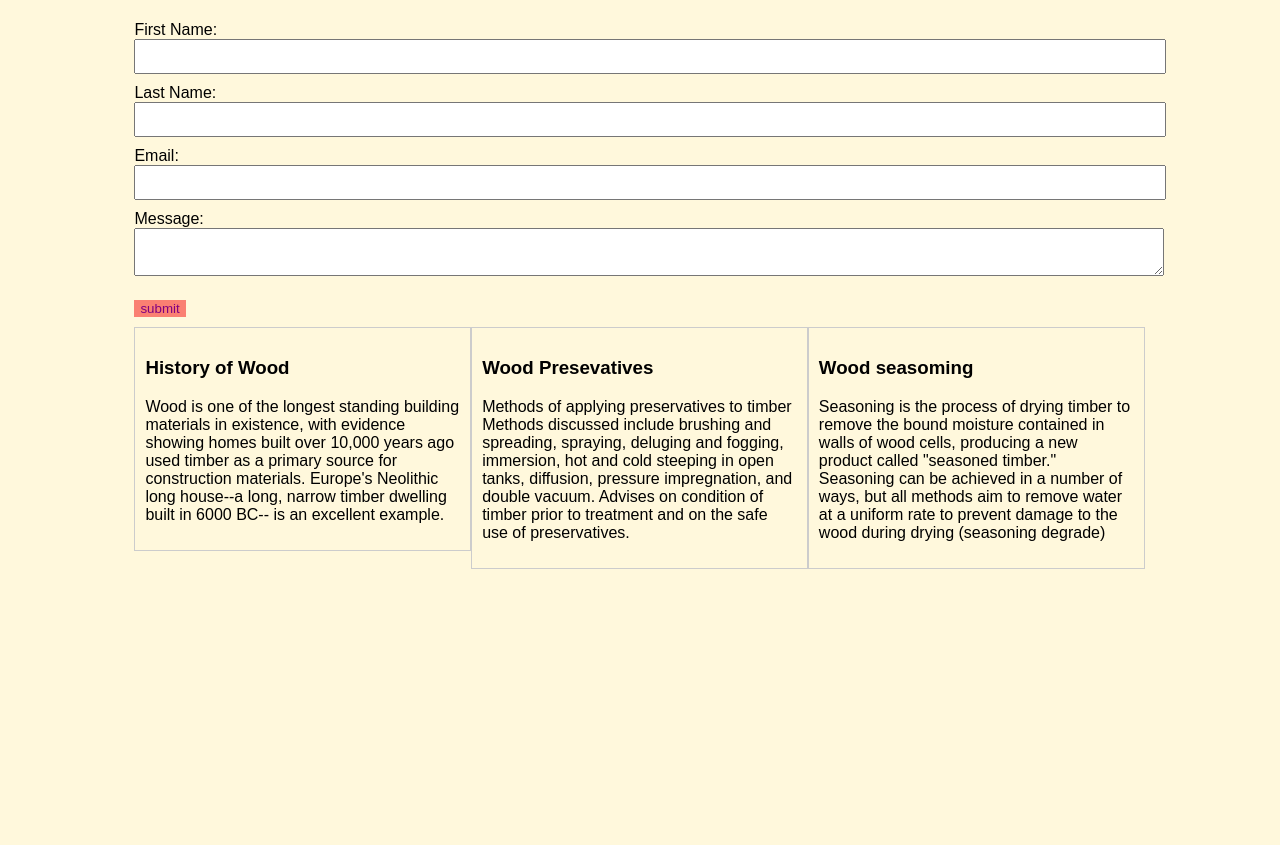
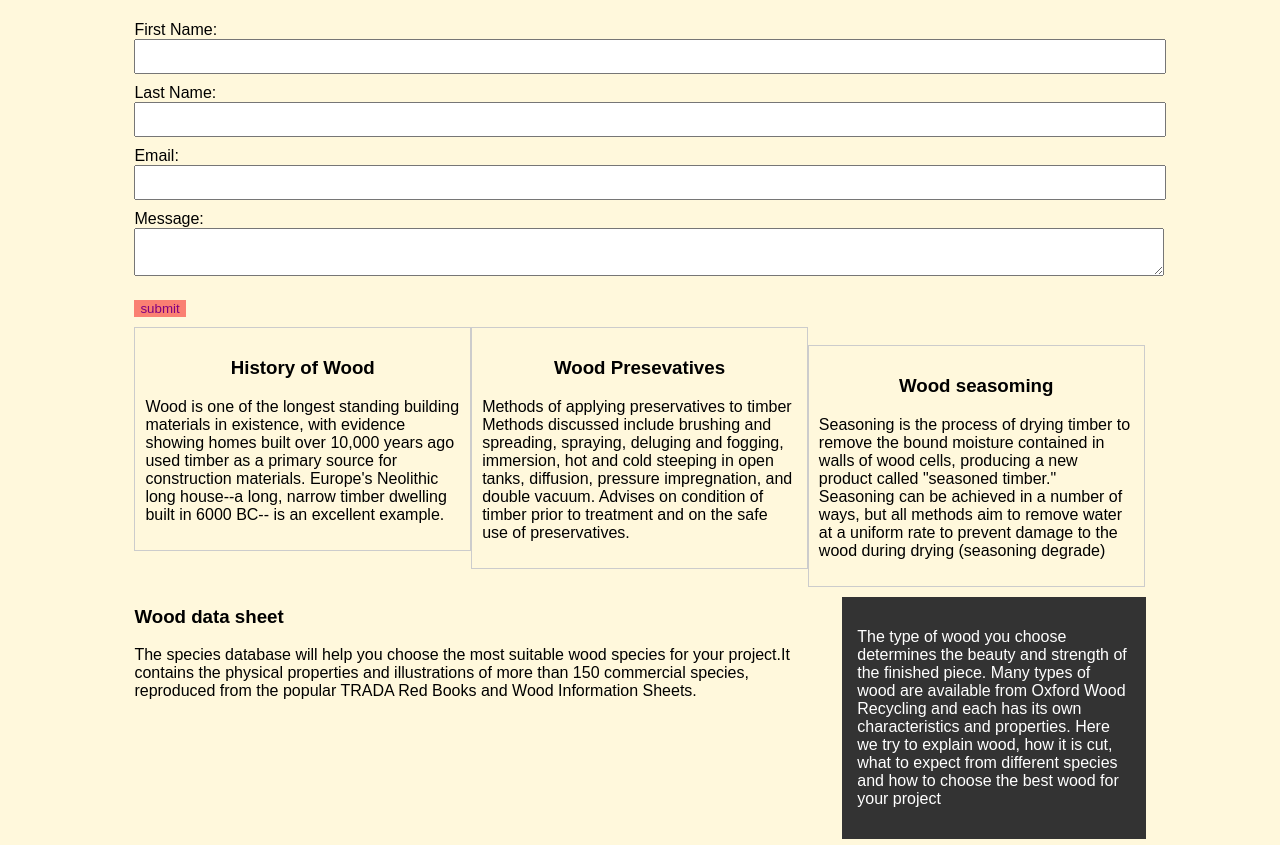
Before and after one commit to Huskinbaba/YIMA_PROJECT_1, a plain HTML site: page index.html in a window 1280 px wide. Shown: the part 537-1382 px from the top of the page. Drawn offline with Linux system fonts and the light colour scheme.

Commit message:
creating main area ad a side bar
creating main area ad a side bar

```diff
--- a/CSS_1/yima.css
+++ b/CSS_1/yima.css
@@ -85,7 +85,6 @@ padding-bottom: 10px;
 padding: 8px;
 width: 100%;
 }
-.block
 .block h3{
     text-align: center;
 }
@@ -95,5 +94,21 @@ width: 100%;
     border: 1px solid #ccc;
     padding: 10px;
     box-sizing: border-box;
-
 }
+#main-block{
+    float: left;
+    width: 66%;
+}
+#side-bar{
+    float: right;
+    width: 30%;
+    background-color: #333;
+    color: #fff;
+    padding: 15px;
+    margin-top: 10px;
+    box-sizing: border-box;
+}
+#main-box h3{
+    text-align: center;
+    text-decoration-color: sienna;
+}
--- a/index.html
+++ b/index.html
@@ -53,6 +53,7 @@
               <textarea name="message"></textarea>
               <input class="button" type="submit" value="submit">
             </div>
+          </forms>
             <div class="block">
               <h3>History of Wood</h3>
               <p>Wood is one of the longest standing building materials in existence, with evidence showing homes built over 10,000 years ago used timber as a primary source for construction materials. Europe's Neolithic long house--a long, narrow timber dwelling built in 6000 BC-- is an excellent example.</p>
@@ -66,8 +67,14 @@
               <h3>Wood seasoming</h3>
               <p>Seasoning is the process of drying timber to remove the bound moisture contained in walls of wood cells, producing a new product called "seasoned timber." Seasoning can be achieved in a number of ways, but all methods aim to remove water at a uniform rate to prevent damage to the wood during drying (seasoning degrade)</p>
             </div>
-              </forms>
-              </div>
+
+            <div id="main-block">
+                <h3>Wood data sheet</h3>
+                <p>The species database will help you choose the most suitable wood species for your project.It contains the physical properties and illustrations of more than 150 commercial species, reproduced from the popular TRADA Red Books and Wood Information Sheets.</p>
+            </div>
+            <div id="side-bar">
+              <p>The type of wood you choose determines the beauty and strength of the finished piece. Many types of wood are available from Oxford Wood Recycling and each has its own characteristics and properties. Here we try to explain wood, how it is cut, what to expect from different species and how to choose the best wood for your project</p>
+            </div>
 
 
       </div><!-- ./container -->
```
Also changed, not shown: 2 other files.
